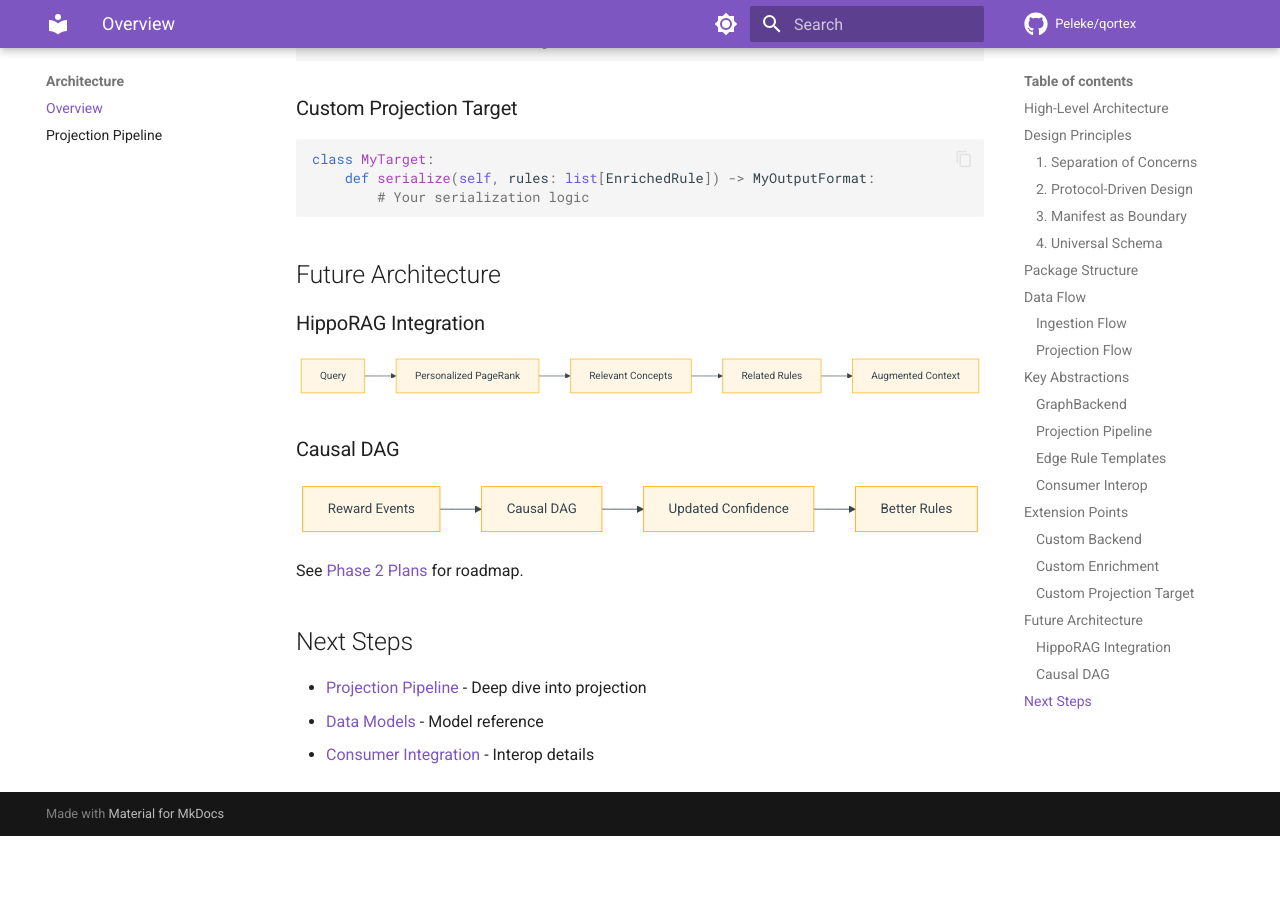
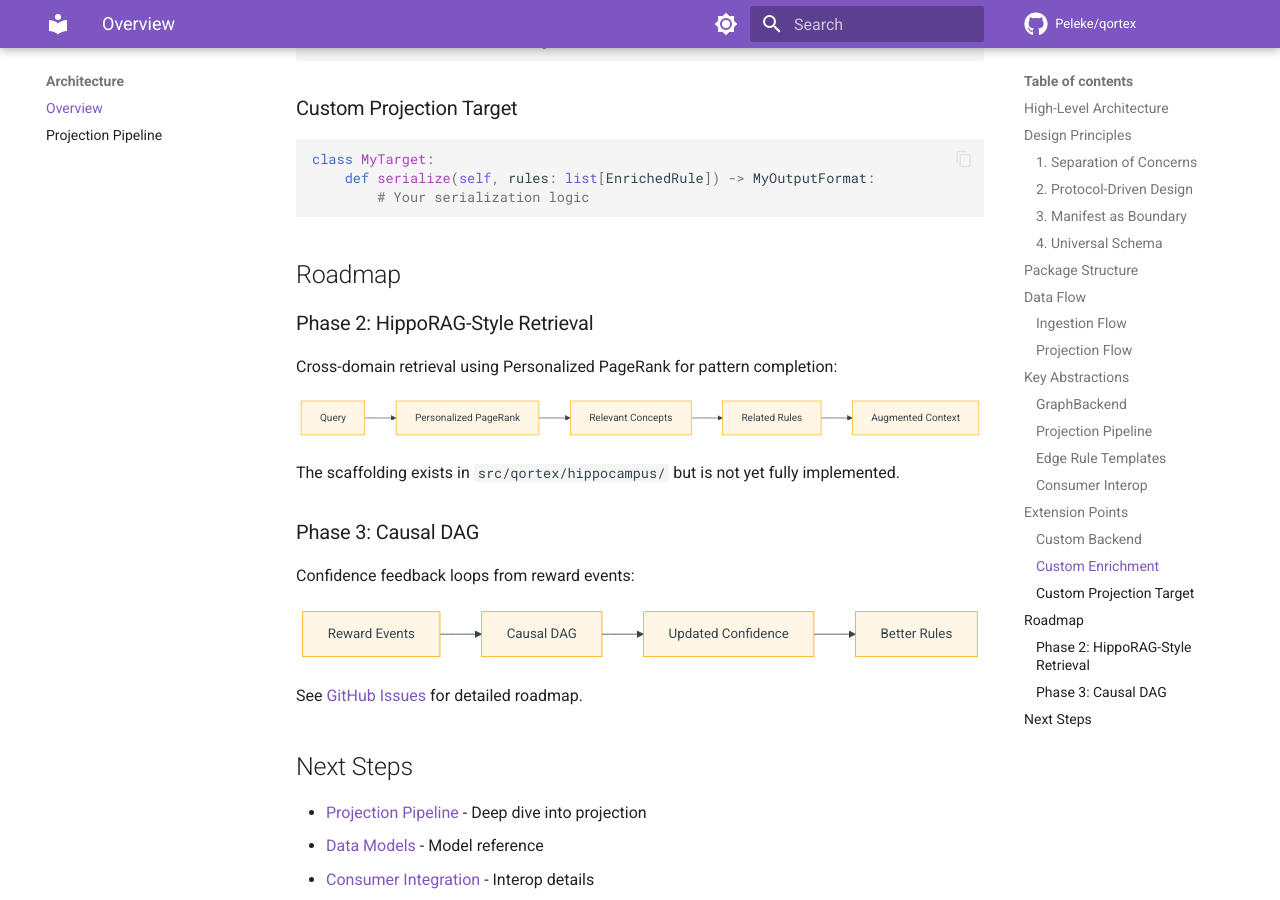
Before and after one commit to Peleke/qortex, an MkDocs documentation site: the page built from docs/architecture/overview.md, in a window 1280 px wide and 900 px high, scrolled down 5689 px. Built offline with MkDocs 1.6.1 and Material for MkDocs 9.7.7, drawn with Linux system fonts in a browser that asks for light colours; comment, search, counter and statistics services are not loaded; before the commit the page ends 6525 px from its top, so only the background shows below that.

Commit message:
docs: update messaging - focus on KG ingestion, HippoRAG to roadmap
HippoRAG is scaffolded but not implemented yet. Updated:
- README.md: Focus on what qortex does NOW (KG, projection, interop)
- docs/index.md: Remove HippoRAG from tagline
- mkdocs.yml: Update site description
- pyproject.toml: Update package description
- src/qortex/__init__.py: Update module docstring
- Architecture docs: Move HippoRAG to Roadmap section

Co-Authored-By: Claude Opus 4.5 <noreply@anthropic.com>

````diff
--- a/docs/architecture/overview.md
+++ b/docs/architecture/overview.md
@@ -285,9 +285,11 @@ class MyTarget:
         # Your serialization logic
 ```
 
-## Future Architecture
+## Roadmap
 
-### HippoRAG Integration
+### Phase 2: HippoRAG-Style Retrieval
+
+Cross-domain retrieval using Personalized PageRank for pattern completion:
 
 ```mermaid
 flowchart LR
@@ -297,7 +299,11 @@ flowchart LR
     Rules --> Context[Augmented Context]
 ```
 
-### Causal DAG
+The scaffolding exists in `src/qortex/hippocampus/` but is not yet fully implemented.
+
+### Phase 3: Causal DAG
+
+Confidence feedback loops from reward events:
 
 ```mermaid
 flowchart LR
@@ -306,7 +312,7 @@ flowchart LR
     Confidence --> Rules[Better Rules]
 ```
 
-See [Phase 2 Plans](https://github.com/Peleke/qortex/issues/3) for roadmap.
+See [GitHub Issues](https://github.com/Peleke/qortex/issues) for detailed roadmap.
 
 ## Next Steps
 
--- a/mkdocs.yml
+++ b/mkdocs.yml
@@ -1,6 +1,6 @@
 site_name: qortex
 site_url: https://peleke.github.io/qortex/
-site_description: Knowledge graph ingestion engine with HippoRAG-style cross-domain retrieval
+site_description: Knowledge graph ingestion engine for automated rule generation
 repo_url: https://github.com/Peleke/qortex
 repo_name: Peleke/qortex
 
--- a/pyproject.toml
+++ b/pyproject.toml
@@ -1,7 +1,7 @@
 [project]
 name = "qortex"
 version = "0.1.0"
-description = "Knowledge graph ingestion engine with HippoRAG-style cross-domain retrieval"
+description = "Knowledge graph ingestion engine for automated rule generation"
 readme = "README.md"
 requires-python = ">=3.11"
 license = "MIT"
--- a/src/qortex/__init__.py
+++ b/src/qortex/__init__.py
@@ -1,3 +1,3 @@
-"""qortex: Knowledge graph with HippoRAG-style cross-domain retrieval."""
+"""qortex: Knowledge graph ingestion engine for automated rule generation."""
 
 __version__ = "0.1.0"
````
Also changed, not shown: README.md (+64 -26 lines), docs/guides/memgraph.md (+1 -1 lines), docs/index.md (+1 -1 lines).
